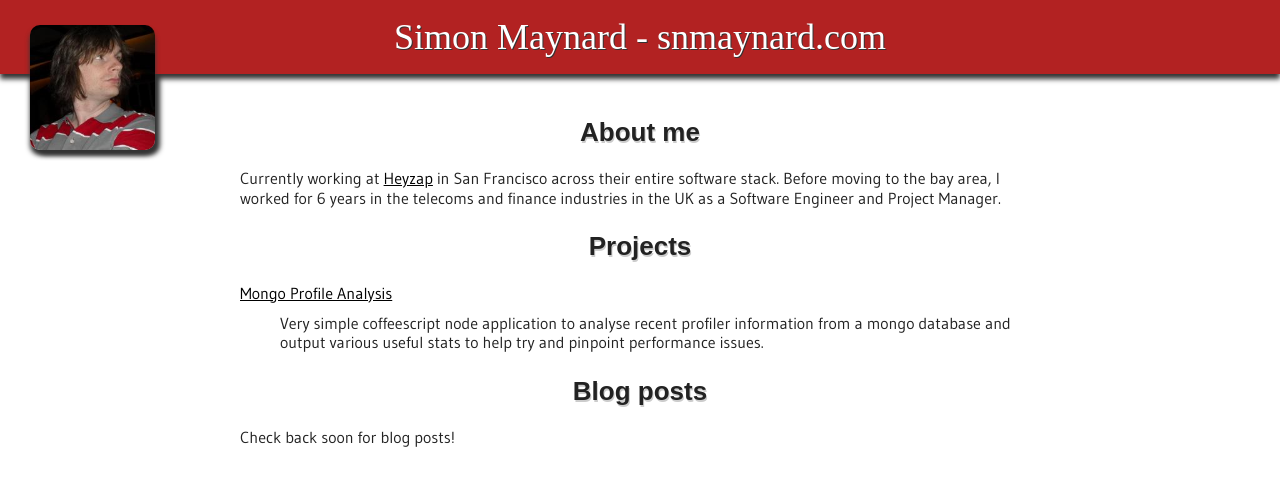
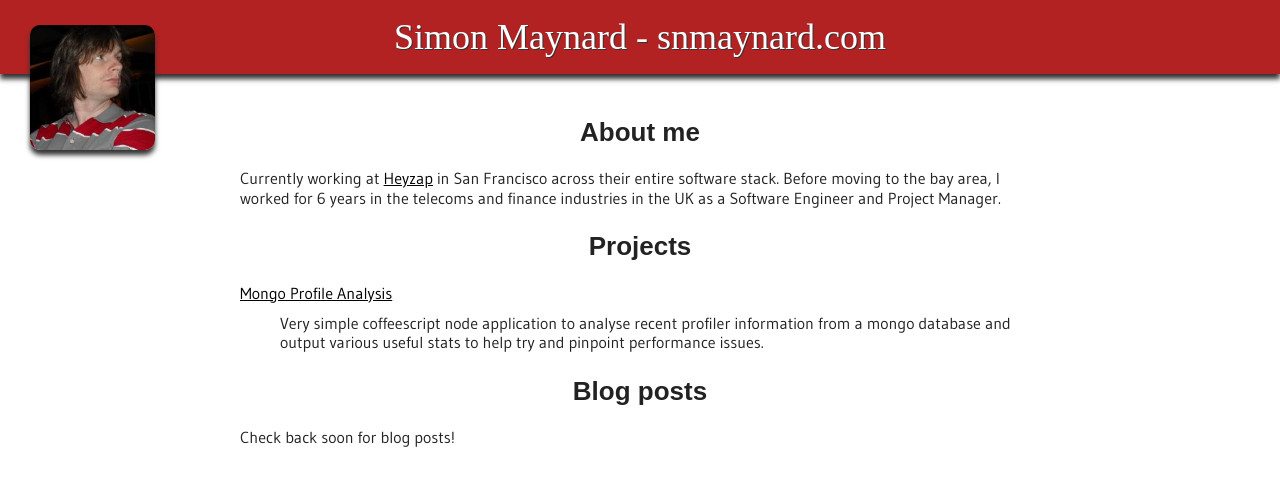
Before and after one commit to snmaynard/snmaynard.github.com, a Jekyll site: the page built from index.html, in a window 1280 px wide. Shown: the top 496 px of the page. Built offline with Jekyll 4.4.1, drawn with Linux system fonts in a browser that asks for light colours; nearby versions of some CDN libraries; some web fonts are replaced.

Commit message:
Small tweaks

```diff
--- a/_layouts/default.html
+++ b/_layouts/default.html
@@ -41,7 +41,7 @@
   <div id="wrap">
     <header id="top_bar">
       <div id="rear_profile_pic"></div>
-      <img id="profile_pic" src="img/me.jpeg" alt="Profile picture" width="125px" height="125px" />
+      <img id="profile_pic" src="img/me.jpeg" alt="Profile picture" />
       <a href="/">Simon Maynard - snmaynard.com</a>
     </header>
 
--- a/css/style.css
+++ b/css/style.css
@@ -237,7 +237,6 @@
 
 header #rear_profile_pic {
     width: 125px;
-    height: 125px;
     position: absolute;
     z-index: -9999;
     top: 25px;
@@ -247,6 +246,7 @@
 }
 
 header #profile_pic {
+    width: 125px;
     position: absolute;
     z-index: 9999;
     top: 25px;
@@ -271,7 +271,6 @@
 }
 
 h1 {
-    text-shadow: 1px 2px 0px #ccc;
     font-size: 26px;
 }
 
```
